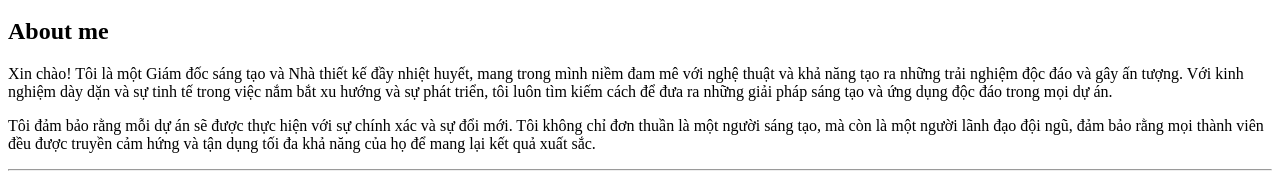
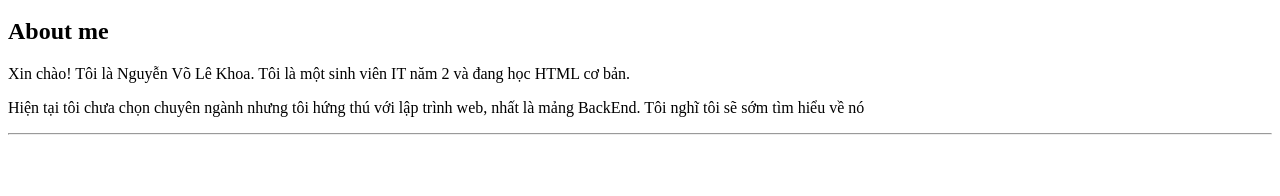
Before and after one commit to khoanvl-tesoglobal/DuAn1, a plain HTML site: page index.html in a window 1280 px wide. Shown: the part 604-800 px from the top of the page. Drawn offline with Linux system fonts and the light colour scheme.

Commit message:
Update index.html

```diff
--- a/index.html
+++ b/index.html
@@ -25,13 +25,8 @@
 
     <a href="/more-info/contact.html"><img src="/assets/images/nvlk.jpg" alt="nvlk" width="40%"></a>
     <h2>About me</h2>
-    <p>Xin chào! Tôi là một Giám đốc sáng tạo và Nhà thiết kế đầy nhiệt huyết, mang trong mình niềm đam mê với nghệ
-        thuật và khả năng tạo ra những trải nghiệm độc đáo và gây ấn tượng. Với kinh nghiệm dày dặn và sự tinh tế trong
-        việc nắm bắt xu hướng và sự phát triển, tôi luôn tìm kiếm cách để đưa ra những giải pháp sáng tạo và ứng dụng
-        độc đáo trong mọi dự án.</p>
-    <p>Tôi đảm bảo rằng mỗi dự án sẽ được thực hiện với sự chính xác và sự đổi mới. Tôi không chỉ đơn thuần là một người
-        sáng tạo, mà còn là một người lãnh đạo đội ngũ, đảm bảo rằng mọi thành viên đều được truyền cảm hứng và tận dụng
-        tối đa khả năng của họ để mang lại kết quả xuất sắc.</p>
+    <p>Xin chào! Tôi là Nguyễn Võ Lê Khoa. Tôi là một sinh viên IT năm 2 và đang học HTML cơ bản.</p>
+    <p>Hiện tại tôi chưa chọn chuyên ngành nhưng tôi hứng thú với lập trình web, nhất là mảng BackEnd. Tôi nghĩ tôi sẽ sớm tìm hiểu về nó</p>
     <hr>
 
 
```
